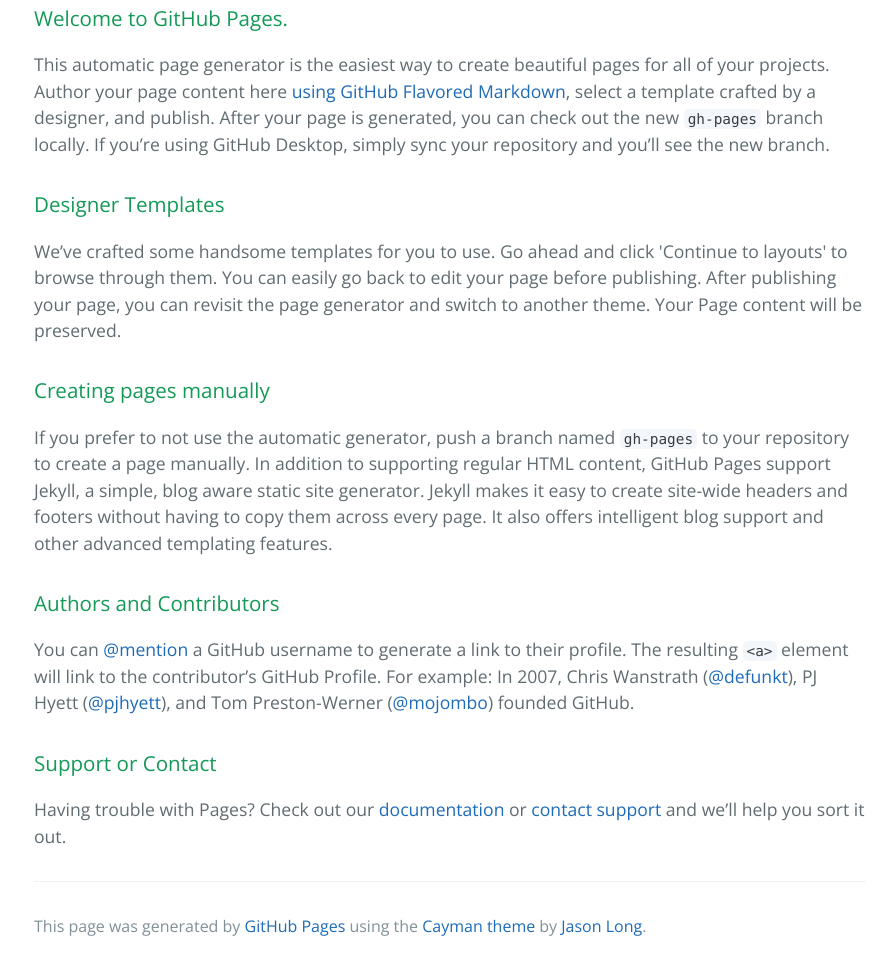
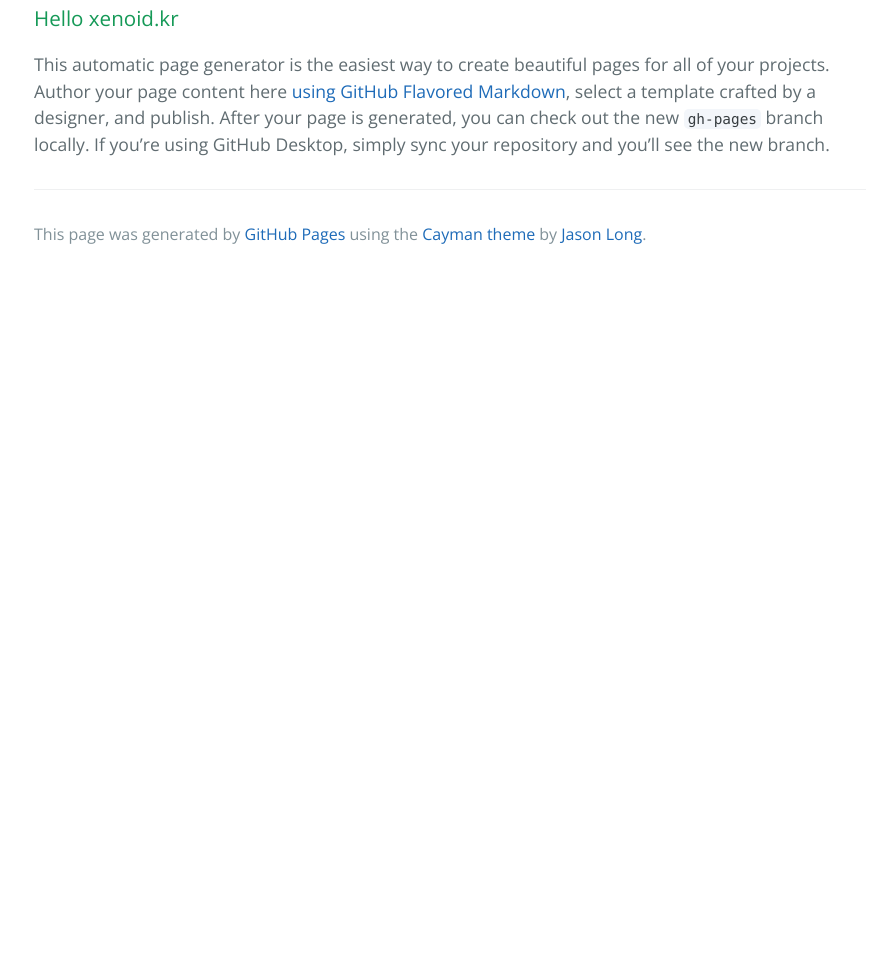
Before and after one commit to mysoniw/mysoniw.github.io, a plain HTML site: page index.html in a window 1280 px wide. Shown: the part 299-1269 px from the top of the page, without its empty margins (190-1083 px from the left). After the commit the page ends 800 px from the top, so only its background shows below. Drawn offline with nearby package versions, Linux system fonts and the light colour scheme.

Commit message:
Replace master branch with page content via GitHub

```diff
--- a/index.html
+++ b/index.html
@@ -17,29 +17,9 @@
 
     <section class="main-content">
       <h3>
-<a id="welcome-to-github-pages" class="anchor" href="#welcome-to-github-pages" aria-hidden="true"><span aria-hidden="true" class="octicon octicon-link"></span></a>Welcome to GitHub Pages.</h3>
+<a id="hello-xenoidkr" class="anchor" href="#hello-xenoidkr" aria-hidden="true"><span aria-hidden="true" class="octicon octicon-link"></span></a>Hello xenoid.kr</h3>
 
 <p>This automatic page generator is the easiest way to create beautiful pages for all of your projects. Author your page content here <a href="https://guides.github.com/features/mastering-markdown/">using GitHub Flavored Markdown</a>, select a template crafted by a designer, and publish. After your page is generated, you can check out the new <code>gh-pages</code> branch locally. If you’re using GitHub Desktop, simply sync your repository and you’ll see the new branch.</p>
-
-<h3>
-<a id="designer-templates" class="anchor" href="#designer-templates" aria-hidden="true"><span aria-hidden="true" class="octicon octicon-link"></span></a>Designer Templates</h3>
-
-<p>We’ve crafted some handsome templates for you to use. Go ahead and click 'Continue to layouts' to browse through them. You can easily go back to edit your page before publishing. After publishing your page, you can revisit the page generator and switch to another theme. Your Page content will be preserved.</p>
-
-<h3>
-<a id="creating-pages-manually" class="anchor" href="#creating-pages-manually" aria-hidden="true"><span aria-hidden="true" class="octicon octicon-link"></span></a>Creating pages manually</h3>
-
-<p>If you prefer to not use the automatic generator, push a branch named <code>gh-pages</code> to your repository to create a page manually. In addition to supporting regular HTML content, GitHub Pages support Jekyll, a simple, blog aware static site generator. Jekyll makes it easy to create site-wide headers and footers without having to copy them across every page. It also offers intelligent blog support and other advanced templating features.</p>
-
-<h3>
-<a id="authors-and-contributors" class="anchor" href="#authors-and-contributors" aria-hidden="true"><span aria-hidden="true" class="octicon octicon-link"></span></a>Authors and Contributors</h3>
-
-<p>You can <a href="https://help.github.com/articles/basic-writing-and-formatting-syntax/#mentioning-users-and-teams" class="user-mention">@mention</a> a GitHub username to generate a link to their profile. The resulting <code>&lt;a&gt;</code> element will link to the contributor’s GitHub Profile. For example: In 2007, Chris Wanstrath (<a href="https://github.com/defunkt" class="user-mention">@defunkt</a>), PJ Hyett (<a href="https://github.com/pjhyett" class="user-mention">@pjhyett</a>), and Tom Preston-Werner (<a href="https://github.com/mojombo" class="user-mention">@mojombo</a>) founded GitHub.</p>
-
-<h3>
-<a id="support-or-contact" class="anchor" href="#support-or-contact" aria-hidden="true"><span aria-hidden="true" class="octicon octicon-link"></span></a>Support or Contact</h3>
-
-<p>Having trouble with Pages? Check out our <a href="https://help.github.com/pages">documentation</a> or <a href="https://github.com/contact">contact support</a> and we’ll help you sort it out.</p>
 
       <footer class="site-footer">
 
```
Also changed, not shown: params.json (+1 -1 lines).
